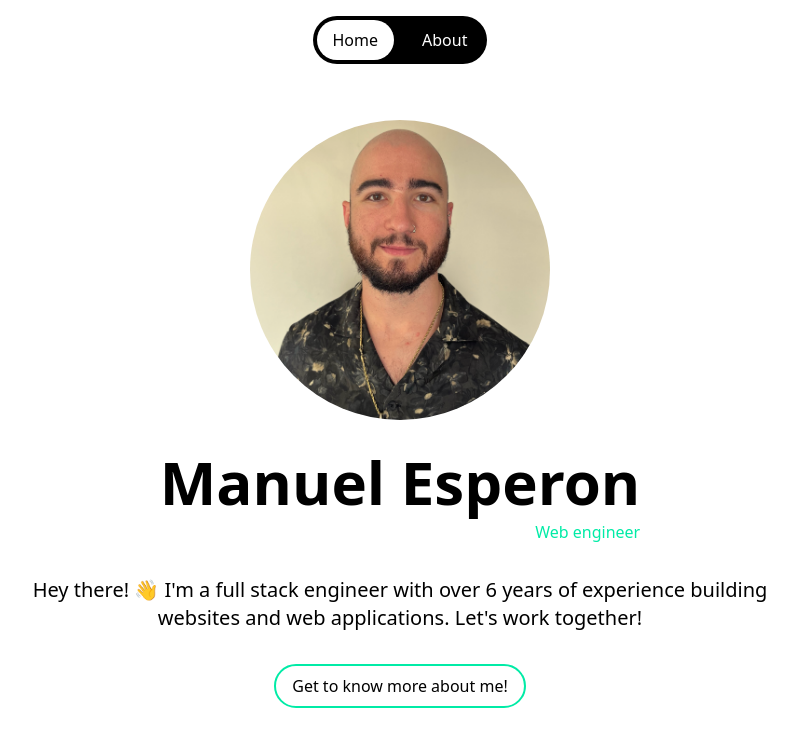
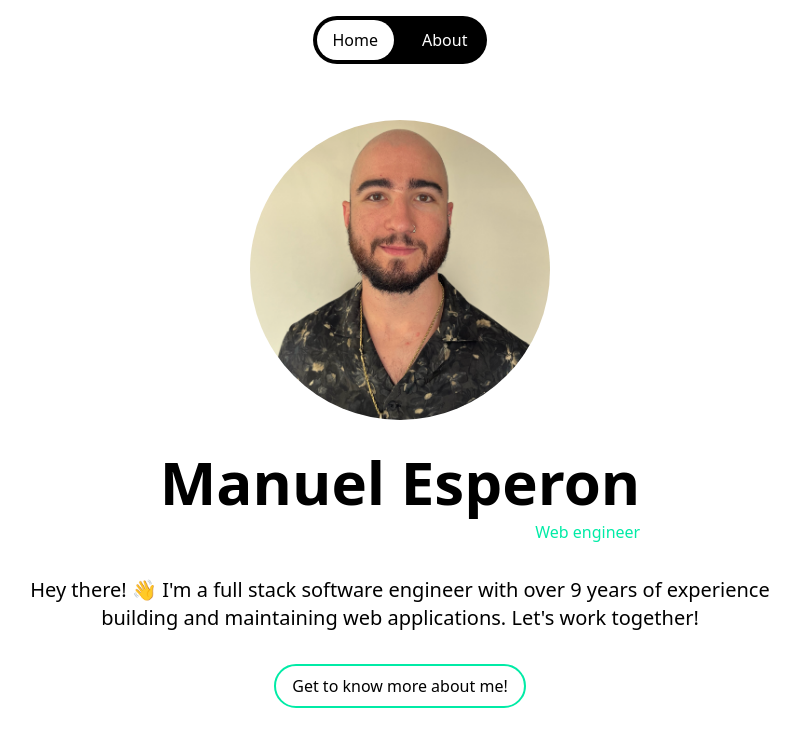
Before and after one commit to manuesperon/manuesperon.github.io, a Next.js app: page / in a window 1280 px wide. Shown: the top 747 px of the page, without its empty margins (240-1040 px from the left). Built offline with nearby package versions, Linux system fonts and the light colour scheme; no server answers.

Commit message:
fix: update copy on home page

```diff
--- a/src/app/page.tsx
+++ b/src/app/page.tsx
@@ -17,8 +17,8 @@ const Home = () => {
         <h6 className="mt-2 text-right text-aquaGreen">Web engineer</h6>
       </div>
       <p className="max-w-3xl text-xl">
-        Hey there! 👋 I&apos;m a full stack engineer with over 6 years of experience building websites and web
-        applications. Let&apos;s work together!
+        Hey there! 👋 I&apos;m a full stack software engineer with over 9 years of experience building and maintaining
+        web applications. Let&apos;s work together!
       </p>
       <Link href="/about">
         <Button>Get to know more about me!</Button>
```
